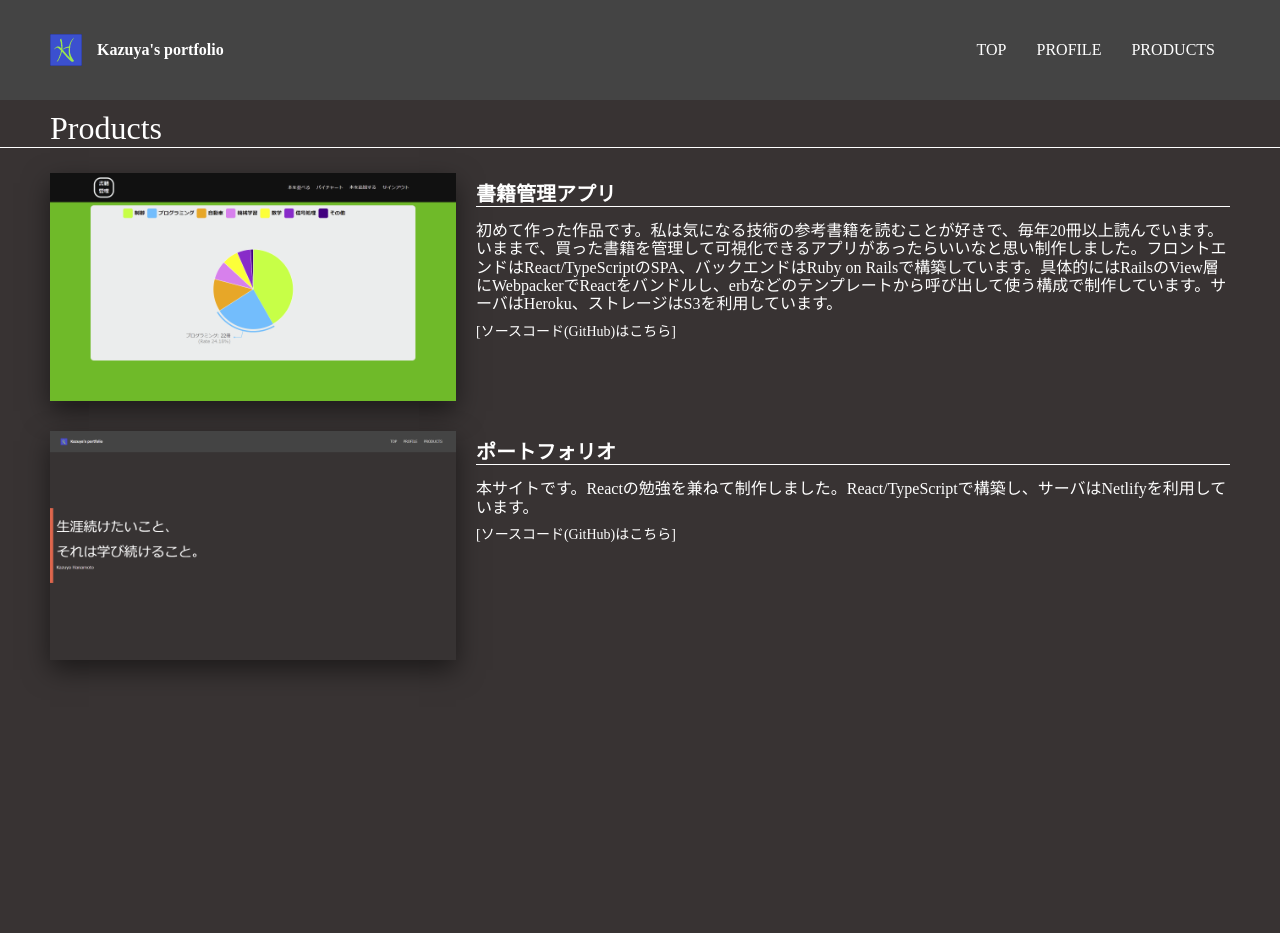
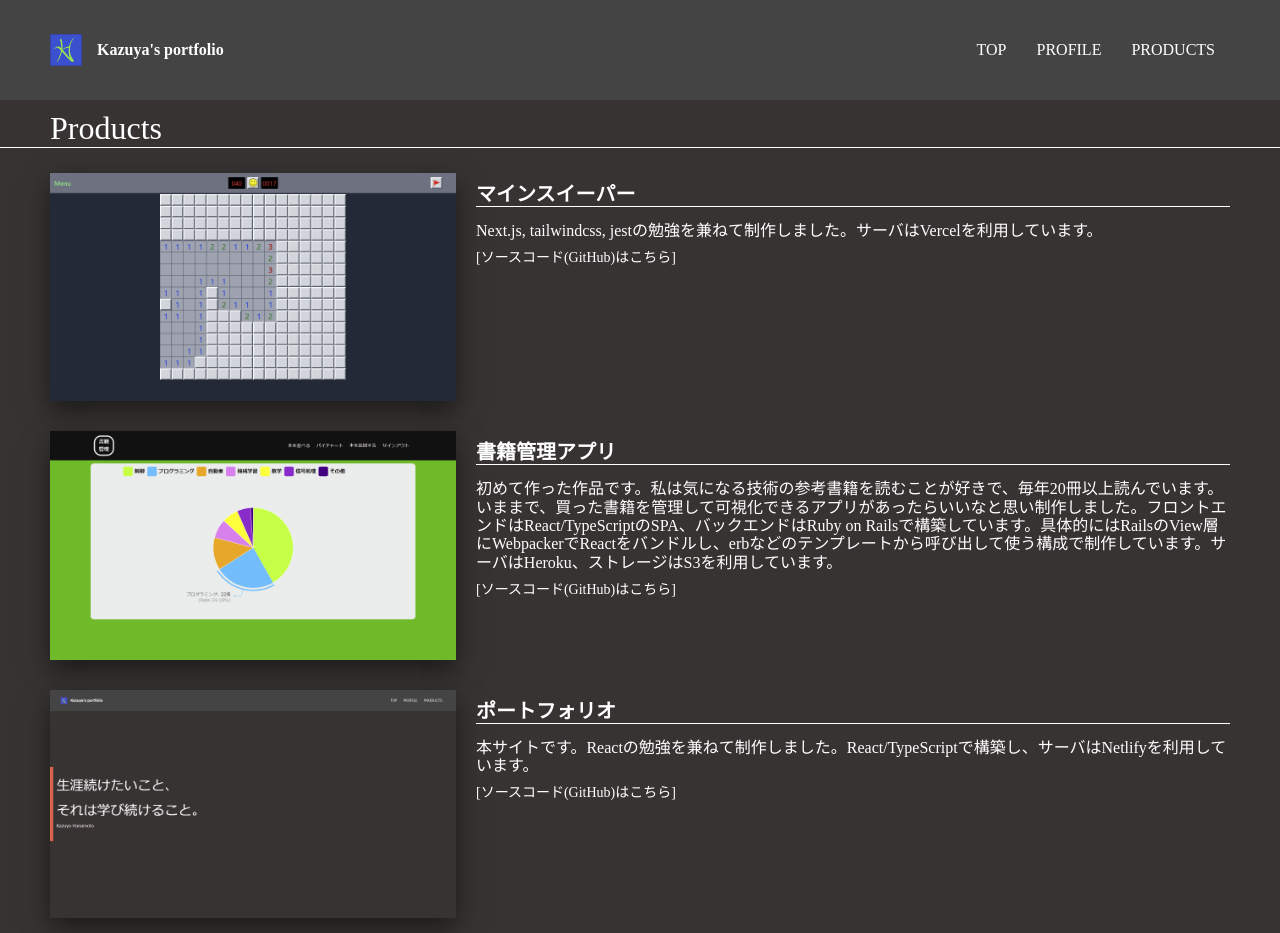
Before and after one commit to hanamotokazuya/my_site, a React app: page / in a window 1280 px wide. Both pictures are taken after a click on the item "PRODUCTS". Before the commit the page ends 800 px from the top, so only its background shows below. Built offline with nearby package versions, Linux system fonts and the light colour scheme.

Commit message:
feat(products): Added new product

```diff
--- a/src/components/Products.tsx
+++ b/src/components/Products.tsx
@@ -1,14 +1,15 @@
 import React from "react";
 import styled from "styled-components";
 import Product from "./Product";
-import productImage1 from "../imgs/purchased-book-app.png";
-import productImage2 from "../imgs/my-site.png";
+import productImage1 from "../imgs/my-site.png";
+import productImage2 from "../imgs/purchased-book-app.png";
+import productImage3 from "../imgs/minesweeper.png";
 import data from "../json/products.json";
 import { tab, sp } from "../utils/media";
 
 function Products() {
   const products: Product[] = data["data"];
-  const productImages: string[] = [productImage1, productImage2];
+  const productImages: string[] = [productImage3, productImage2, productImage1];
   return (
     <>
       <PageTitle>Products</PageTitle>
--- a/src/json/products.json
+++ b/src/json/products.json
@@ -1,5 +1,11 @@
 {
   "data": [
+    {
+      "title": "マインスイーパー",
+      "description": "Next.js, tailwindcss, jestの勉強を兼ねて制作しました。サーバはVercelを利用しています。",
+      "siteUrl": "https://minesweeper-vert.vercel.app/",
+      "srcCodeUrl": "https://github.com/hanamotokazuya/minesweeper"
+    },
     {
       "title": "書籍管理アプリ",
       "description": "初めて作った作品です。私は気になる技術の参考書籍を読むことが好きで、毎年20冊以上読んでいます。いままで、買った書籍を管理して可視化できるアプリがあったらいいなと思い制作しました。フロントエンドはReact/TypeScriptのSPA、バックエンドはRuby on Railsで構築しています。具体的にはRailsのView層にWebpackerでReactをバンドルし、erbなどのテンプレートから呼び出して使う構成で制作しています。サーバはHeroku、ストレージはS3を利用しています。",
--- a/src/json/profile.json
+++ b/src/json/profile.json
@@ -3,13 +3,13 @@
     {
       "id": 0,
       "title": "Web業界への挑戦",
-      "text": "プログラミングに主軸を置き、プログラミングでものづくりをする仕事に就きたいという思いが高まり、退職を決意。現在、Webエンジニアになるべく活動している。",
+      "text": "ユーザーの声を聞きながらプロダクトを早いサイクルでよりよくアップデートしていくIT業界に惹かれ、退職を決意。現在、Webエンジニアになるべく活動している。",
       "year": "2022年"
     },
     {
       "id": 1,
       "title": "車両走行シミュレータ開発",
-      "text": "業務の中でシミュレータ環境に不満を感じ、開発にとりかかる。これまでは、1ライセンスあたり約1000万円ほど費用がかかるシミュレータを使用しており、ライセンス数に限りがあったため、ちょっとしたシミュレーションにも時間がかかっていた。これを改善するため、車両のアクチュエータ・タイヤ・サスペンションを数理モデルに落とし込み、こまかな車両挙動・消費エネルギーといった物理量を可視化、また、地図、信号機、先行車両にも対応して、さまざまなシーンでシミュレーション可能なシミュレータを開発。この時期にプログラミングが本気で好きなんだと再認識する。",
+      "text": "業務の中でシミュレータ環境に不満を感じ、開発にとりかかる。これまでは、1ライセンスあたり約1000万円ほど費用がかかるシミュレータを使用しており、ライセンス数に限りがあったため、ちょっとしたシミュレーションにも時間がかかっていた。これを改善するため、車両のアクチュエータ・タイヤ・サスペンションを数理モデルに落とし込み、こまかな車両挙動・消費エネルギーといった物理量を可視化、また、地図、信号機、先行車両にも対応して、さまざまなシーンでシミュレーション可能なシミュレータを開発。よりユーザーに近いソフトウェア開発にやりがいを感じるきっかけとなる。",
       "year": "2021年"
     },
     {
```
Also changed, not shown: src/imgs/minesweeper.png (added).
